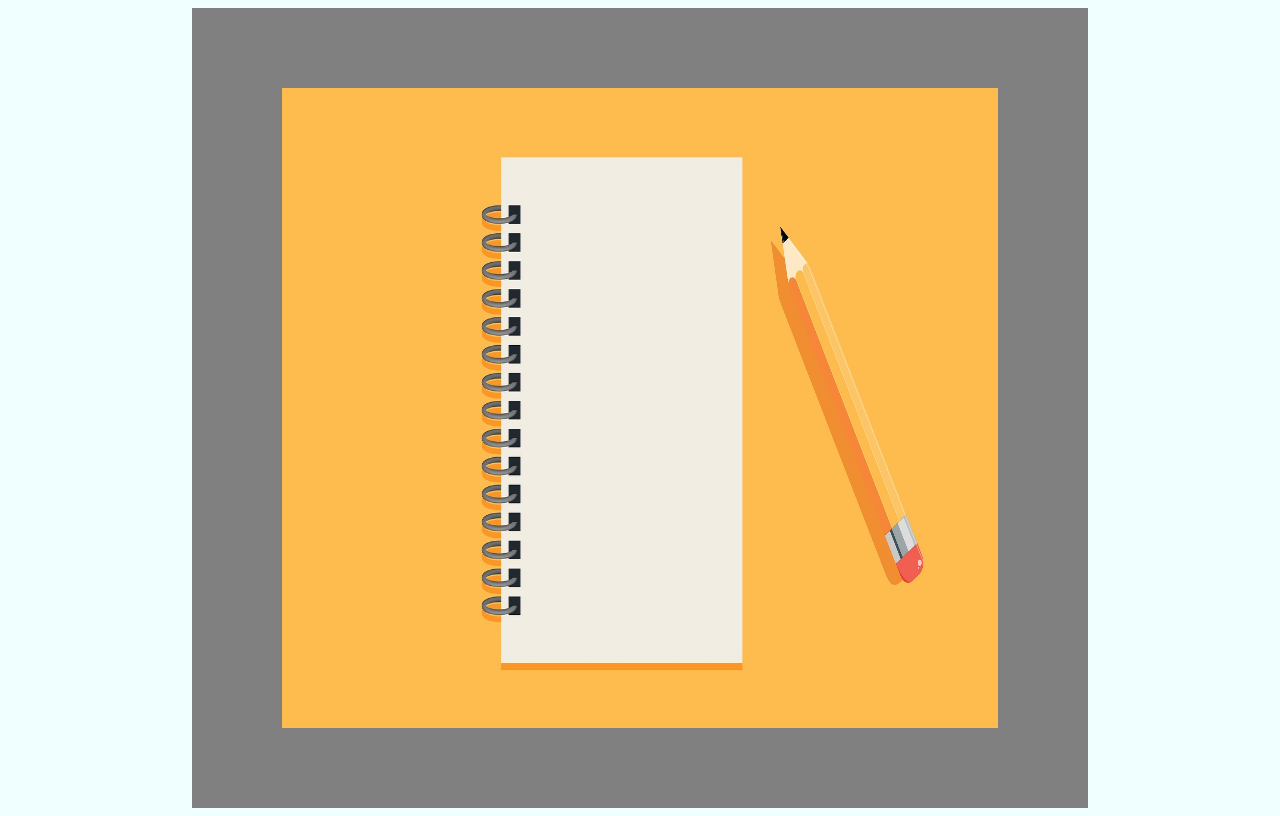
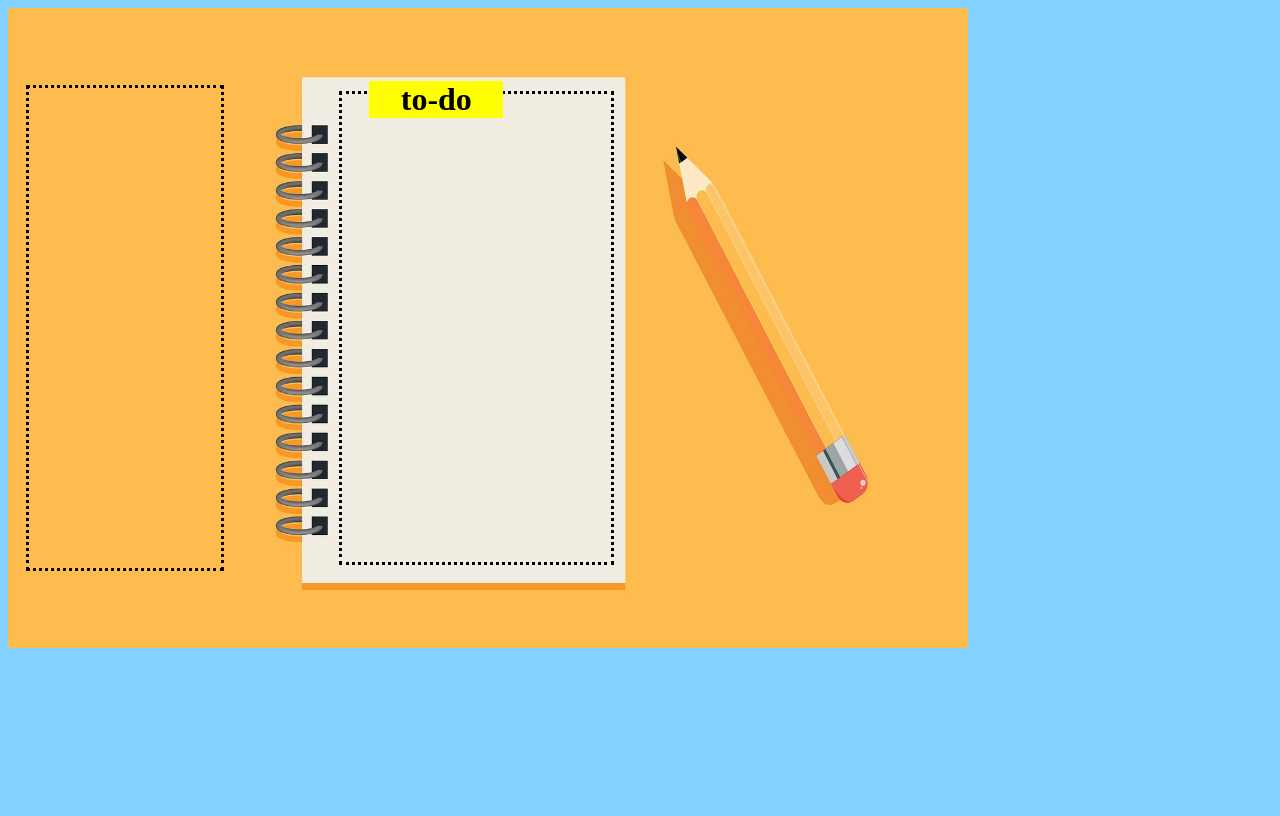
Before and after one commit to mariusErpenbach/to-do-app, a website: page src/index.html in a window 1280 px wide. Drawn offline with Linux system fonts and the light colour scheme.

Commit message:
layout added

```diff
--- a/src/index.html
+++ b/src/index.html
@@ -10,8 +10,16 @@
 <body>
     <div id="frame">
 
-        <img src="./img/notebook-4839909_1920.jpg" alt="">
+        <div id="menu"></div>
+        <div id="toDoList">
+
+            <h1> to-do </h1>
+
+
+        </div>
 
     </div>
+
+
 </body>
 </html>
--- a/src/scss/_body.scss
+++ b/src/scss/_body.scss
@@ -1,5 +1,3 @@
-body{background-color:azure;
-    display:flex;
-    justify-content:center;
-    align-items:center;
+body{background-color:rgb(132, 210, 255);
+
 };
--- a/src/scss/_frame.scss
+++ b/src/scss/_frame.scss
@@ -1,13 +1,10 @@
-#frame {
+#frame{
+
+    background-image:url("../img/notebook-4839909_1920.jpg");
+    background-size:60em 40em;
+    height:40em;
+    width:60em;
     display:flex;
-    width:70vw;
-    height:100vh;
+    align-items:center;
     justify-content:center;
-    align-items:center;
-    background-color:grey;
-
-   img{
-       height:80%;
-       width:80%;
-   }
 }
--- /dev/null
+++ b/src/scss/_menu.scss
@@ -0,0 +1,8 @@
+#menu{
+    height:75%;
+    width:20%;
+    border-style:dotted;
+    border-color:black;
+    position:relative;
+    right:35%;
+}
--- /dev/null
+++ b/src/scss/_toDoList.scss
@@ -0,0 +1,18 @@
+#toDoList{
+    height:73%;
+    width:28%;
+border-style:dotted;
+border-color:black;
+    margin-left:-23%;
+    display:flex;
+    flex-direction:column;
+    h1{
+        margin-right:30%;
+        margin-top:-5%;
+        align-self:center;
+        width:50%;
+        text-align:center;
+        background-color:yellow;
+
+    }
+}
--- a/src/scss/main.scss
+++ b/src/scss/main.scss
@@ -1,4 +1,7 @@
 @import "./variables.scss";
-
+@import "./mixins.scss";
 @import "./body.scss";
 @import "./frame.scss";
+@import "./toDoList.scss";
+
+@import "./menu.scss";
```
Also changed, not shown: src/scss/_mixins.scss (added), src/styles/main.css, 2 other files.
